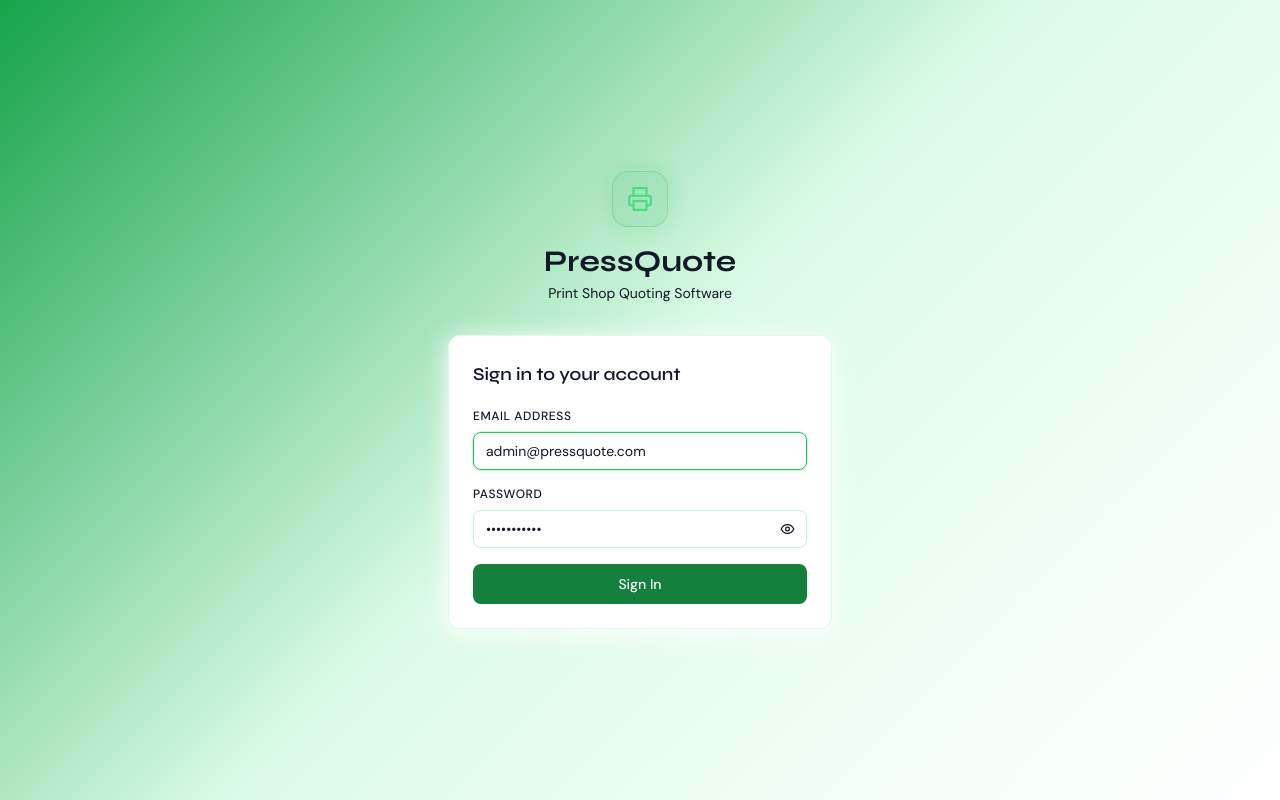
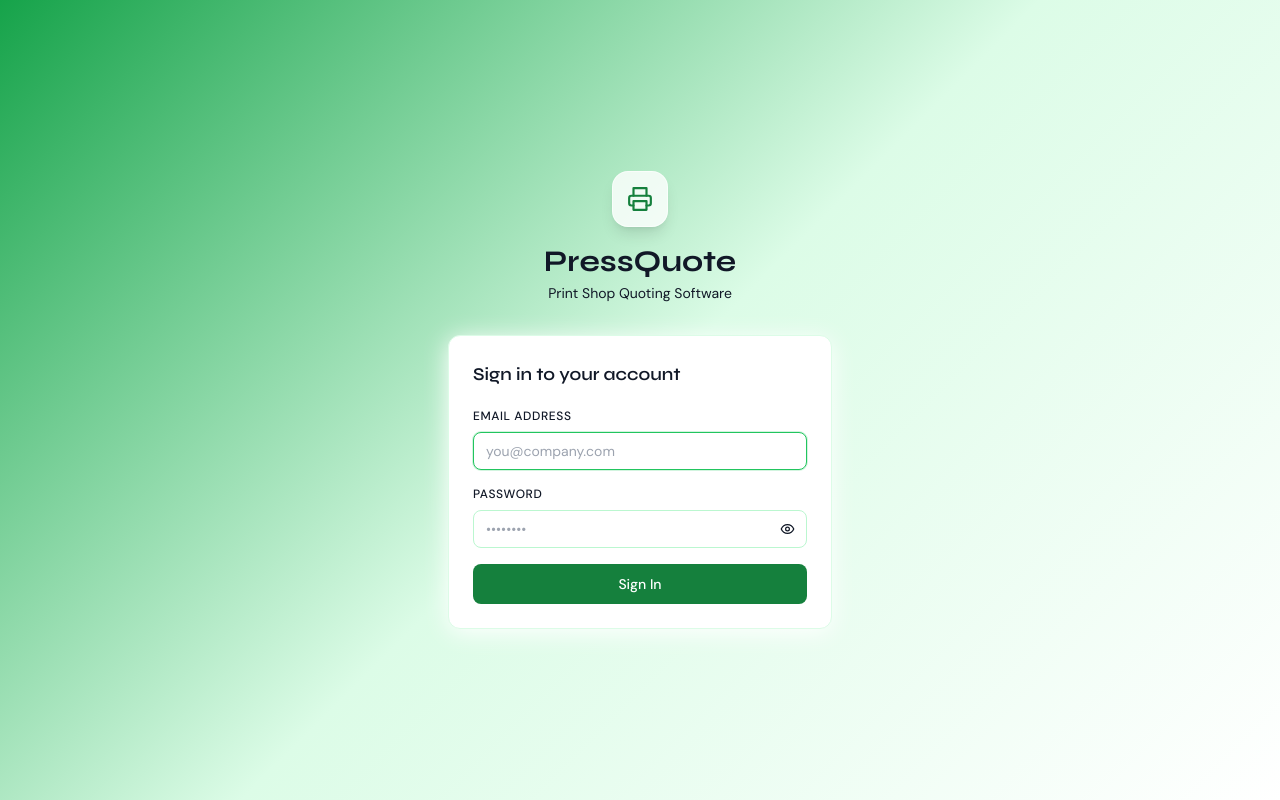
Before and after one commit to saulaguiar29/pressquote, a React (Vite) app in the folder pressquote/frontend/: page /login in a window 1280 px wide. Built offline with nearby package versions, Linux system fonts and the light colour scheme; no server answers; the HTML template or start-up script is replaced by a standard one.

Commit message:
login prefill change

```diff
--- a/pressquote/frontend/src/pages/LoginPage.jsx
+++ b/pressquote/frontend/src/pages/LoginPage.jsx
@@ -6,8 +6,8 @@ import { Printer, Eye, EyeOff, AlertCircle } from "lucide-react";
 export default function LoginPage() {
   const { login } = useAuth();
   const navigate = useNavigate();
-  const [email, setEmail] = useState("admin@pressquote.com");
-  const [password, setPassword] = useState("password123");
+  const [email, setEmail] = useState("");
+  const [password, setPassword] = useState("");
   const [showPw, setShowPw] = useState(false);
   const [loading, setLoading] = useState(false);
   const [error, setError] = useState("");
@@ -37,8 +37,8 @@ export default function LoginPage() {
       <div className="relative w-full max-w-sm">
         {/* Logo */}
         <div className="text-center mb-8">
-          <div className="inline-flex items-center justify-center w-14 h-14 bg-blue-500/10 border border-blue-500/20 rounded-2xl mb-4 shadow-glow">
-            <Printer size={26} className="text-blue-400" />
+          <div className="inline-flex items-center justify-center w-14 h-14 bg-white/80 border border-white/60 rounded-2xl mb-4 shadow-lg">
+            <Printer size={26} className="text-green-700" />
           </div>
           <h1 className="font-display text-3xl font-bold text-gray-900">
             PressQuote
```
